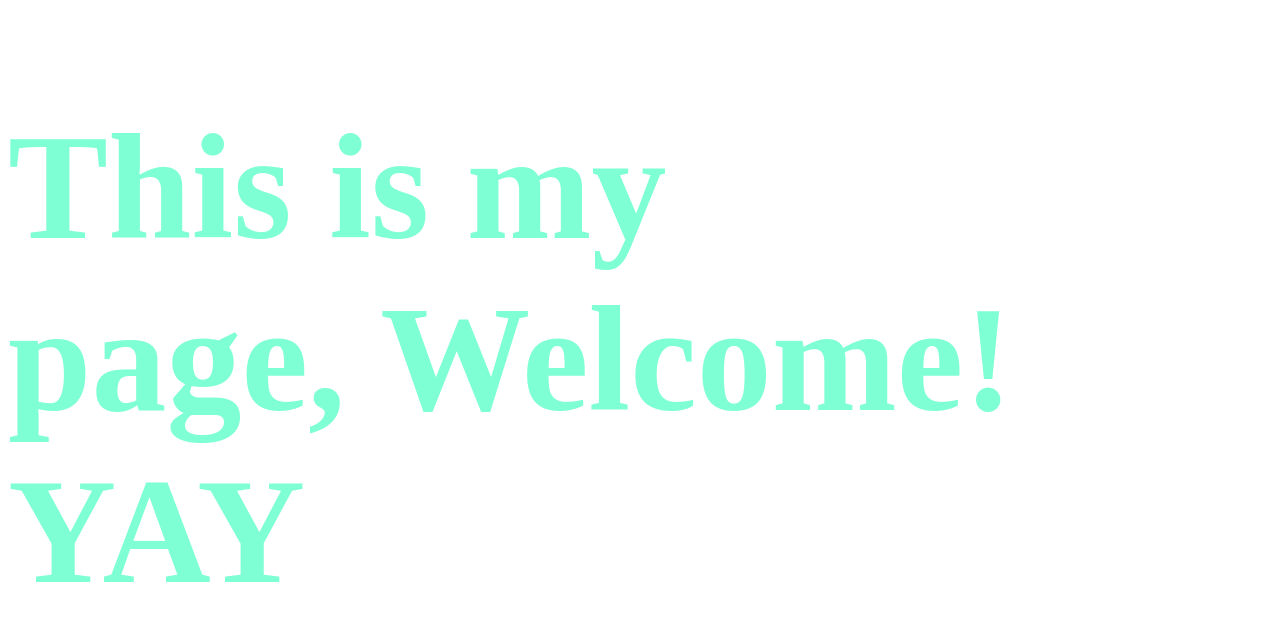
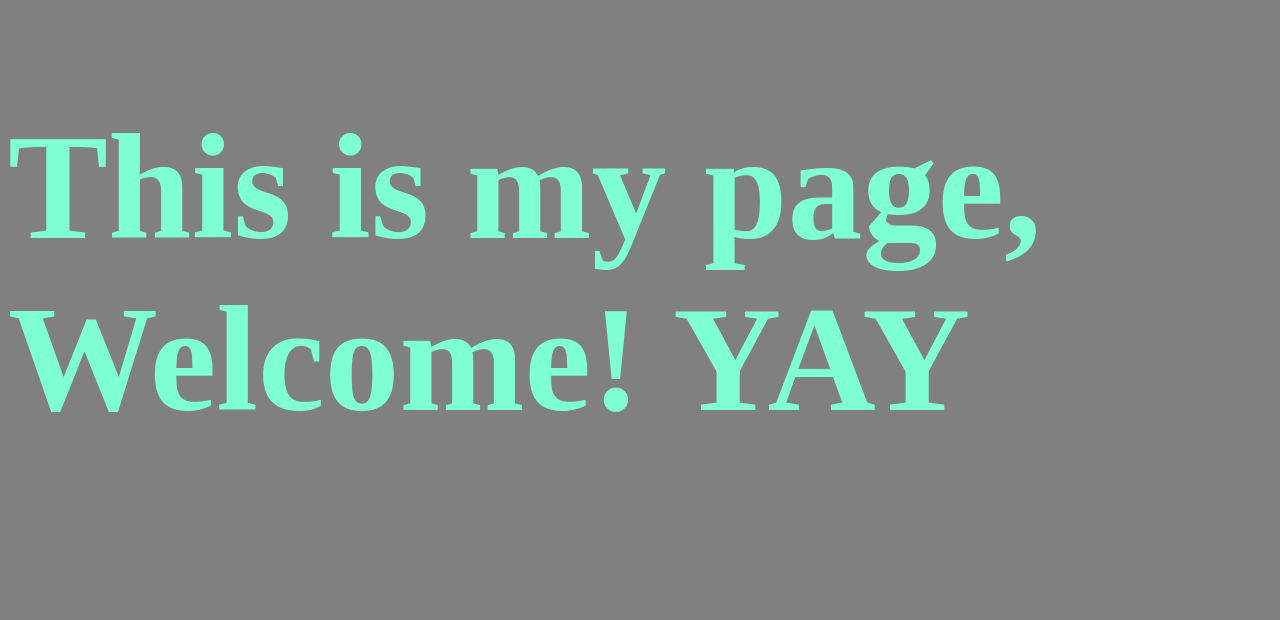
Before and after one commit to karimx1000/karimx1000.github.io, a plain HTML site: page index.html in a window 1280 px wide. Shown: the top 620 px of the page. Drawn offline with Linux system fonts and the light colour scheme.

Commit message:
Update styles.css

```diff
--- a/styles.css
+++ b/styles.css
@@ -1,5 +1,8 @@
 h1{
     font-size: 150px;
-    margin-right: 20%;
     color: aquamarine;
+    margin-bottom: 100cm;
 }
+body{
+    background-color: gray;
+}
```
